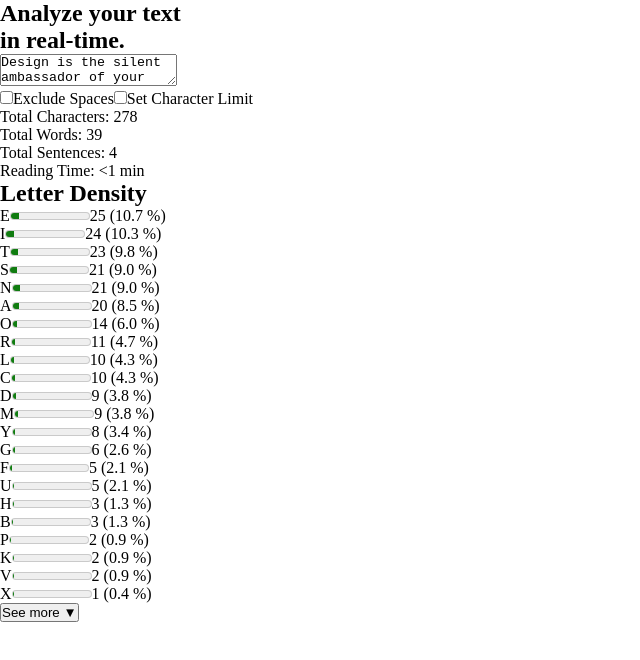
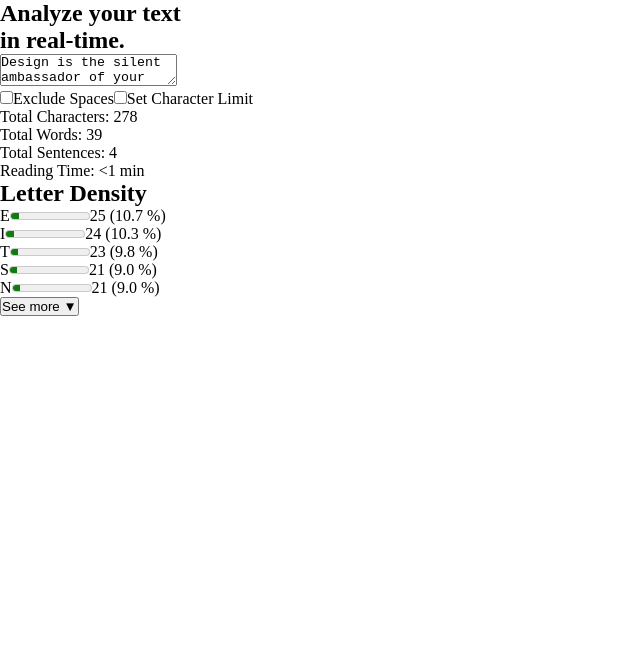
Before and after one commit to ludmila-benitez/character-counter-utn, a React (Vite) app: page / in a window 1280 px wide. Shown: the top 660 px of the page, without its empty margins (0-640 px from the left). Built offline with nearby package versions, Linux system fonts and the light colour scheme.

Commit message:
Add: see more, see less

```diff
--- a/src/App.jsx
+++ b/src/App.jsx
@@ -53,6 +53,9 @@ function App() {
 
   const sortLetters = letters.sort((a, b) => b.amount - a.amount)
 
+  const [showAll, setShowAll] = useState(false)
+
+  const visibleLetters = showAll ?  sortLetters : sortLetters.slice(0, 5)
 
 
 
@@ -110,9 +113,11 @@ function App() {
 
     <section>
       <h2>Letter Density</h2>
+
+
       <article>
          {
-         sortLetters.map(letter =>
+         visibleLetters.map(letter =>
           <div key={letter.letterName}>
             <span>{letter.letterName.toLocaleUpperCase()}</span>
             <meter min= "0" max= "100" value={letter.percentage}></meter>
@@ -120,7 +125,15 @@ function App() {
           </div>)
          }
       </article>
-      <button>See more ▼</button>
+
+
+      <button onClick={()=>setShowAll(!showAll)}
+        >{showAll ? "See less ▲": "See more ▼"  }
+      </button>
+
+
+
+
     </section>
 
 
```
